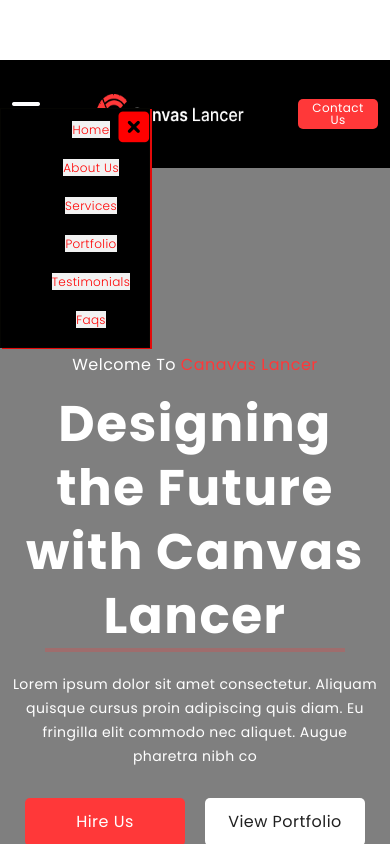
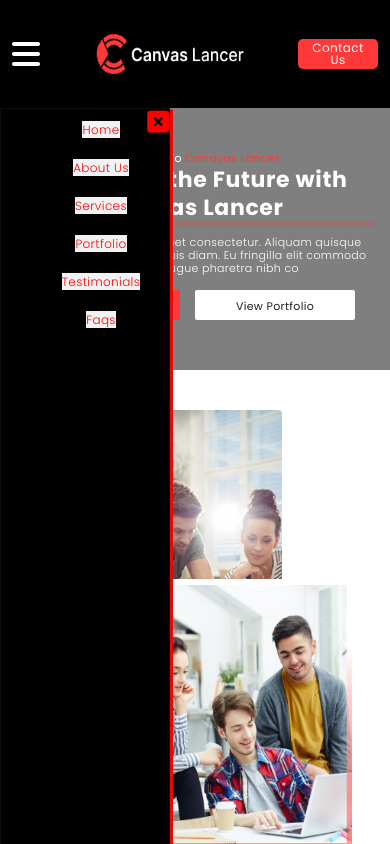
Before and after one commit to feridzeyn/CanvasLancer, a plain HTML site: page index.html in a window 390 px wide. Both pictures are taken after a click on the icon 26 px from the left and 54 px from the top of the page. Shown: the top 844 px of the page. Drawn offline with Linux system fonts and the light colour scheme; a web font is replaced by a local one.

Commit message:
Updated some components

```diff
--- a/assets/css/responsiv.css
+++ b/assets/css/responsiv.css
@@ -138,11 +138,8 @@
         max-width: 720px;
     }
     header nav .navAnimation {
-        width: 200px;
-        height: 280px;
-        position: absolute;
-        box-shadow: 4px 2px #e40a0a;
-        border: 1px solid rgb(5, 5, 2);
+        width: 250px;
+        box-shadow: 3px 1.5px #e40a0a;
     }
     header nav .navAnimation ul li{
         margin-bottom: 10px;
@@ -153,8 +150,8 @@
         font-size: 15px;
         line-height: 15px;
     }
-    .mystyle{
-        padding-top: 60px;
+    header nav .navAnimation ul i {
+        font-size: 30px;
     }
     header nav button {
 
@@ -168,17 +165,49 @@
         width: 150px;
         height: 40px;
     }
-
+    .first-body h5 {
+        font-size: 13px;
+        line-height: 0px;
+        padding-top: 80px;
+        margin-bottom: 10px;
+    }
+    .first-body h1 {
+        max-width: 100%;
+        font-size: 30px;
+    }
     .first-body hr {
         width: 300px;
     }
-
+    .first-body p {
+        width: 100%;
+        font-weight: 400;
+        font-size: 13px;
+        line-height: 16px;
+        margin: 15px auto 20px auto;
+    }
+    .first .first-btns {
+        padding-bottom: 80px;
+    }
+    .first .first-btns button:nth-child(1), .first .first-btns button:nth-child(2) {
+        width: 110px;
+        height: 40px;
+        border-radius: 2px;
+        font-size: 13px;
+        line-height: 0;
+        margin-right: 15px;
+    }
+    .second .scnd-general {
+        padding: 80px 0;
+    }
     .second .scnd-general img:last-child {
 
         top: 40%;
         left: 30%;
     }
-
+    .fourth .fourth-head .portfol{
+        padding-top: 50px;
+        margin-bottom: 24px;
+    }
     .fourth .fourth-head nav {
        overflow-x: scroll;
     }
@@ -190,7 +219,9 @@
         margin: 20px 0;
         text-align: center;
     }
-
+    .fourth .fourth-head .fourth-images {
+        margin-bottom: 90px;
+    }
     .fifth nav {
         flex-direction: column;
         justify-content: center;
@@ -213,7 +244,10 @@
         width: 100%;
         font-size: 40px;
     }
-
+    .six .six-head .head-faq {
+        padding-top: 90px;
+        margin-bottom: 20px;
+    }
 
 
     .seven .seven-text .svn-txt-head {
@@ -309,9 +343,7 @@
 
 @media (max-width: 576px) {
     header nav .navAnimation {
-        width: 150px;
-        height: 240px;
-        box-shadow: 2px 1px #e40a0a;
+        width: 170px;
     }
     header nav .navAnimation ul li{
         margin-bottom: 7px;
@@ -321,6 +353,42 @@
         font-weight: 300;
         font-size: 12px;
         line-height: 12px;
+    }
+    header nav .navAnimation ul i {
+        font-size: 25px;
+    }
+    .first-body h5 {
+        font-size: 11px;
+        padding-top: 50px;
+        margin-bottom: 8px;
+    }
+    .first-body h1 {
+        font-size: 22px;
+    }
+    .first-body hr {
+        width: 100%;
+    }
+    .first-body p {
+        font-weight: 300;
+        font-size: 11px;
+        line-height: 13px;
+        margin: 10px auto 15px auto;
+    }
+    .first .first-btns {
+        padding-bottom: 50px;
+    }
+    .first .first-btns button:nth-child(1), .first .first-btns button:nth-child(2) {
+        width: 90px;
+        height: 30px;
+        border-radius: 2px;
+        margin-right: 15px;
+    }
+    .first .first-btns button:nth-child(1) a, .first .first-btns button:nth-child(2) a{
+        font-size: 11px;
+        line-height: 0;
+    }
+    .second .scnd-general {
+        padding: 40px 0;
     }
     .second .scnd-general .text h1 {
         font-size: 24px;
@@ -335,18 +403,22 @@
     .third .third-general .third-text p {
         width: 100%;
         font-size: 14px;
-        margin-bottom: 30px;
+        margin-bottom: 20px;
     }
 
     .third .third-general .third-text h1 {
         width: 100%;
         font-size: 30px;
     }
-
+    .fourth .fourth-head .portfol{
+        padding-top: 0px;
+        margin-bottom: 24px;
+    }
     .fourth .fourth-head .portfol hr {
         width: 140px;
         height: 0px;
         border: 2px solid #d3d3d3;
+
         border-radius: 2px;
     }
 
@@ -355,9 +427,16 @@
         font-size: 36px;
 
     }
-
+    .fourth .fourth-head .fourth-images {
+        margin-bottom: 0px;
+        padding: 0;
+    }
     .six .six-head h1 {
         font-size: 32px;
+    }
+    .six .six-head .head-faq {
+        padding-top: 50px;
+        margin-bottom: 15px;
     }
 
 
@@ -402,7 +481,7 @@
     }
 
     .second .scnd-general .text {
-        margin-top: 50px;
+        margin-top: 35px;
 
     }
     .third .third-general .third-cards {
@@ -455,14 +534,13 @@
 
 }
 
-@media only screen and (max-width:375px) {
+/* @media only screen and (max-width:375px) {
     .container {
-        max-width: 335px;
+        max-width: 330px;
 
     }
 
     header nav button {
-
         width: 40px;
         height: 15px;
         font-size: 7px;
@@ -470,21 +548,15 @@
     }
 
     header nav img {
-        width: 90px;
-        height: 40px;
+        width: 80px;
     }
 
     header nav .icon {
         font-size: 18px;
     }
 
-    .first-body hr {
-        width: 100px;
-    }
-
     .first-body h1 {
-        max-width: 100%;
-        font-size: 20px;
+        font-size: 15px;
     }
 
     .first .first-btns button:nth-child(1) {
@@ -687,4 +759,4 @@
     footer nav p {
         font-size: 12px;
     }
-}
+} */
--- a/assets/css/style.css
+++ b/assets/css/style.css
@@ -209,30 +209,28 @@ header nav button {
     background: #FF3839;
     border: none;
     border-radius: 5px;
+    margin-right: 20px;
+}
+.first .first-btns button:nth-child(2) {
+    width: 180px;
+    height: 48px;
+    background: #FFFFFF;
+    border: none;
+    border-radius: 5px;
+}
+.first .first-btns button:nth-child(1) a, .first .first-btns button:nth-child(2) a{
     font-family: var(--mainFonts);
     font-style: normal;
     font-weight: 400;
     font-size: 16px;
     line-height: 24px;
     text-align: center;
+    text-decoration: none;
     letter-spacing: 0.03em;
     color: #FFFFFF;
-    margin-right: 20px;
+    white-space: nowrap;
 }
-
-.first .first-btns button:nth-child(2) {
-    width: 180px;
-    height: 48px;
-    background: #FFFFFF;
-    border: none;
-    border-radius: 5px;
-    font-family: var(--mainFonts);
-    font-style: normal;
-    font-weight: 400;
-    font-size: 16px;
-    line-height: 24px;
-    text-align: center;
-    letter-spacing: 0.03em;
+.first .first-btns button:nth-child(2) a{
     color: #202020;
 }
 
--- a/index.html
+++ b/index.html
@@ -103,8 +103,12 @@
                 </p>
             </div>
             <div class="first-btns">
-                <button>Hire Us</button>
-                <button>View Portfolio</button>
+                <button>
+                    <a href="">Hire Us</a>
+                </button>
+                <button>
+                    <a href="">View Portfolio</a>
+                </button>
             </div>
 
         </div>
```
